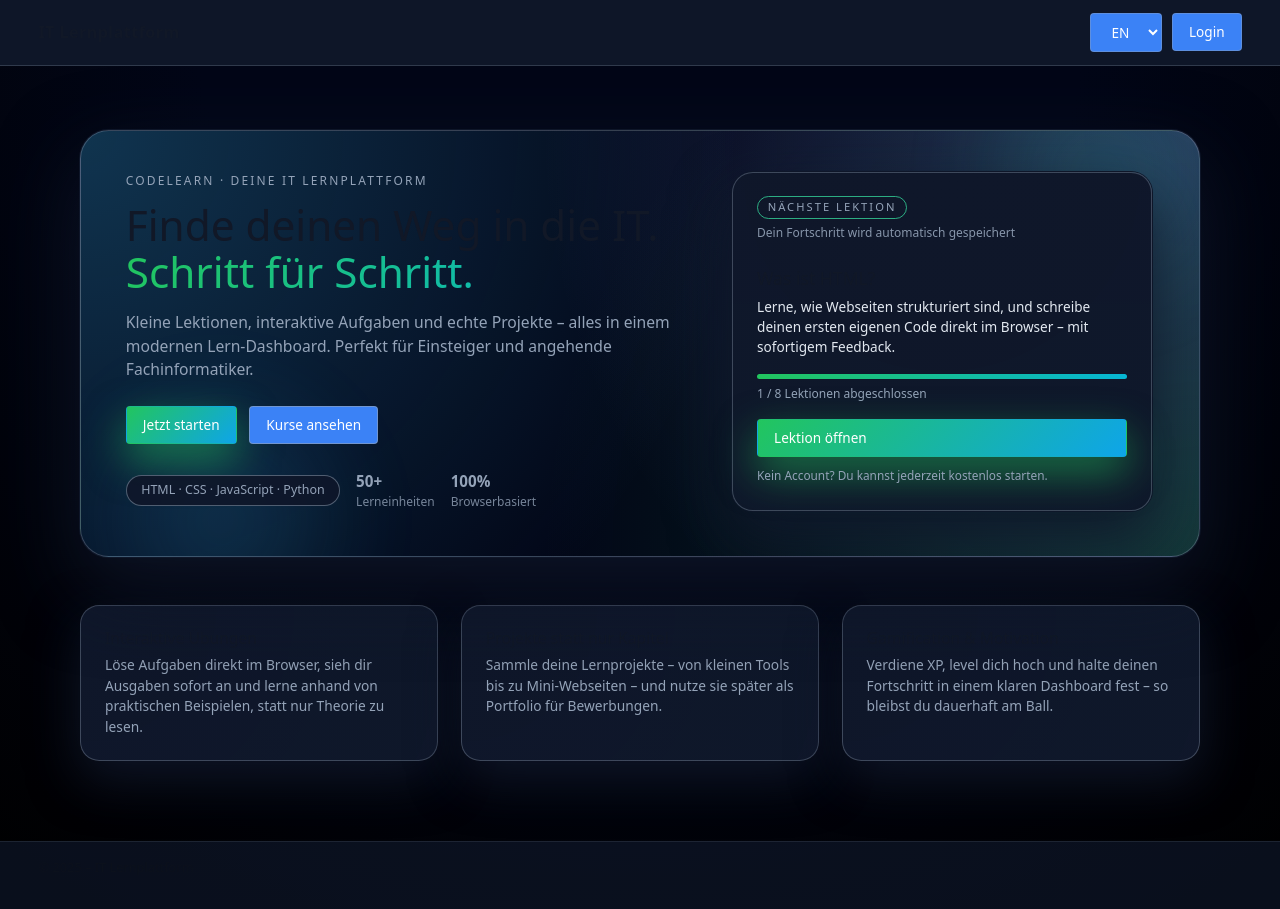
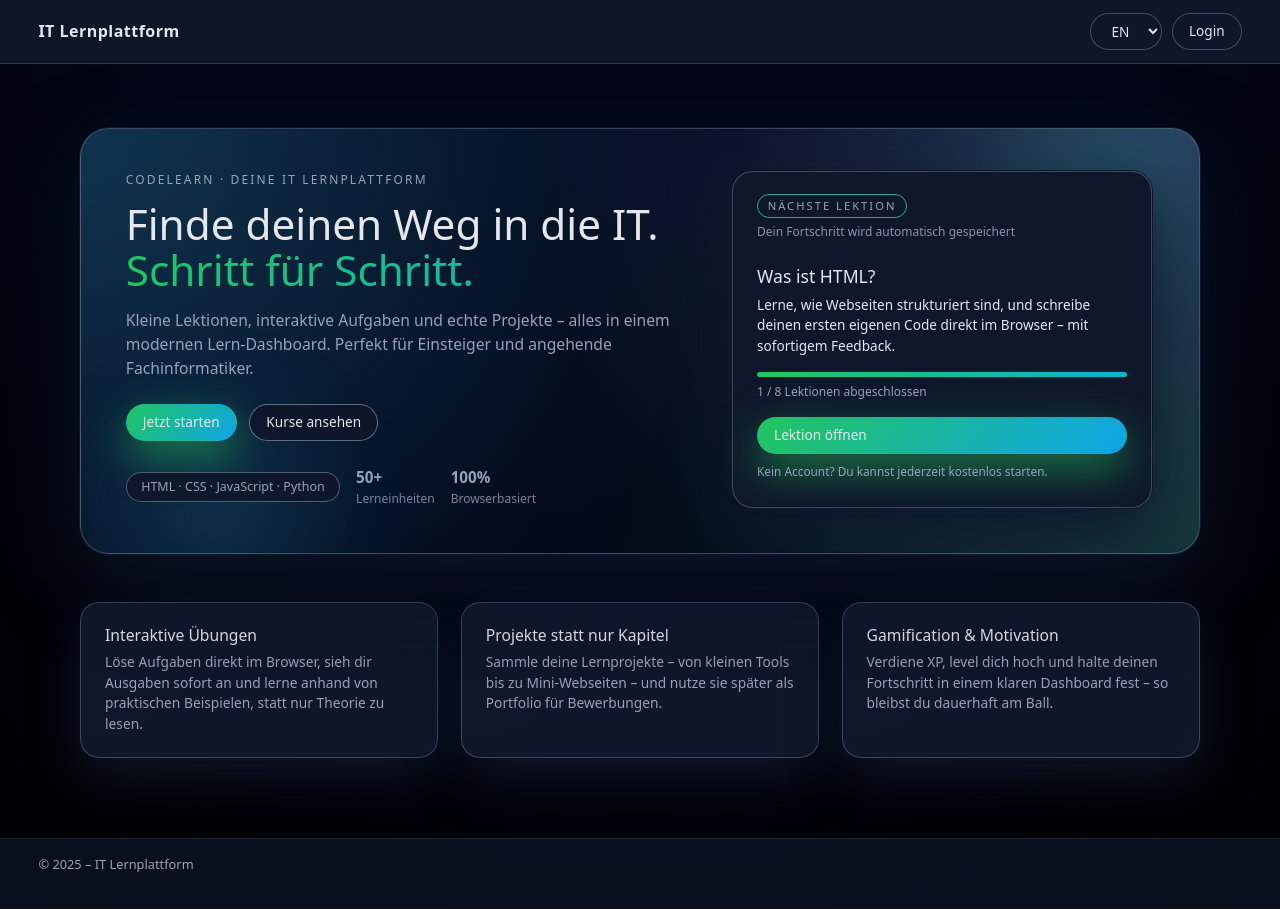
Before and after one commit to Sm8s/it-plattform-2025, a React (Vite) app in the folder app/: page / in a window 1280 px wide. Built offline with nearby package versions, Linux system fonts and the light colour scheme.

Commit message:
Update index.css

```diff
--- a/app/src/index.css
+++ b/app/src/index.css
@@ -3,18 +3,3 @@
 @tailwind base;
 @tailwind components;
 @tailwind utilities;
-@layer base {
-  body {
-    @apply bg-gray-100 text-gray-900;
-  }
-}
-@layer components {
-  .btn {
-    @apply px-4 py-2 bg-blue-500 text-white rounded hover:bg-blue-600;
-  }
-}
-@layer utilities {
-  .text-shadow {
-    text-shadow: 2px 2px 4px rgba(0, 0, 0, 0.3);
-  }
-}
```
